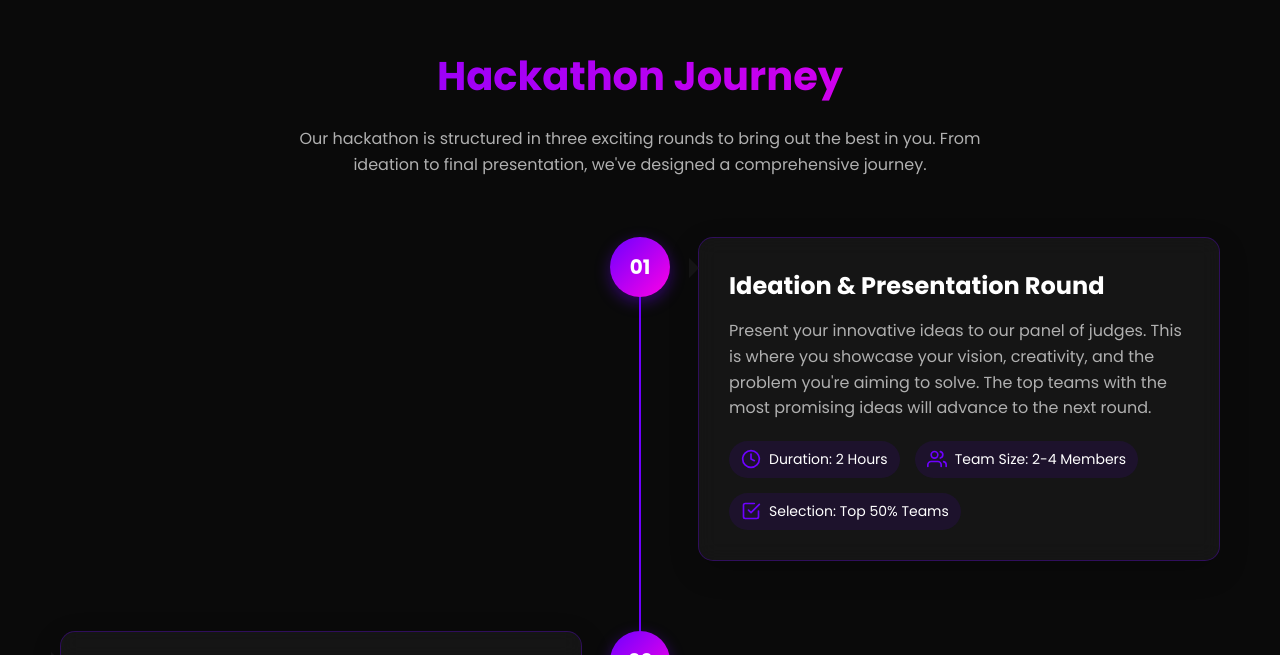
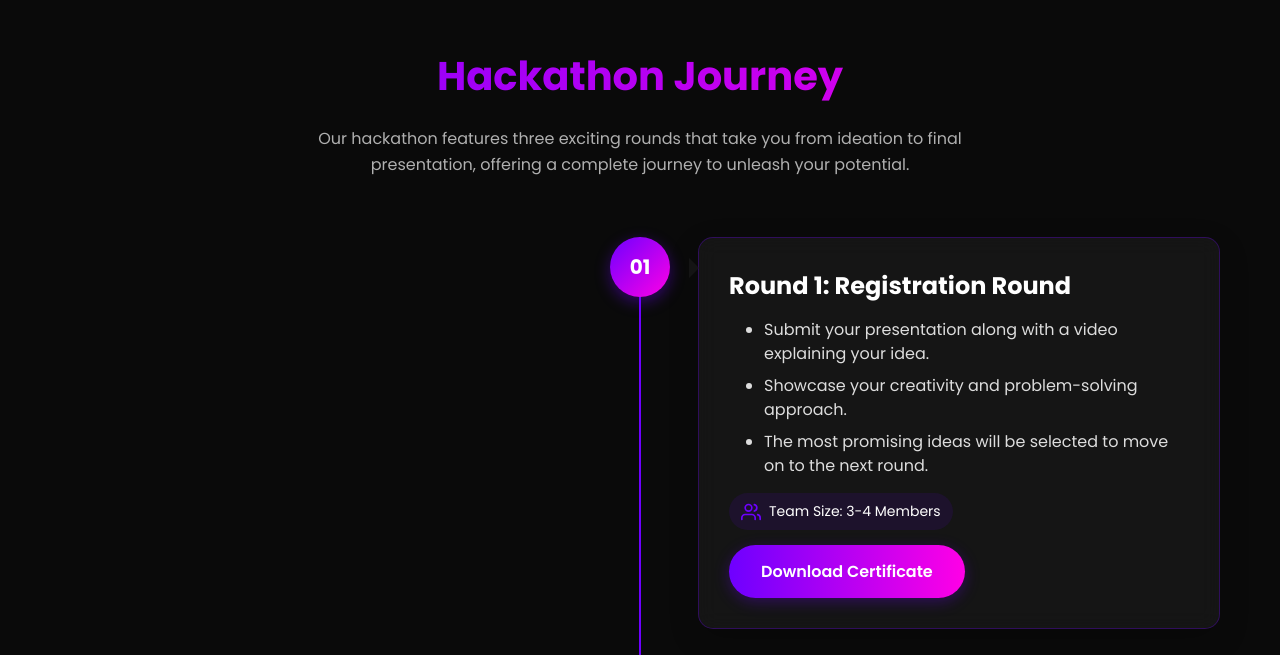
Before and after one commit to HimanshuRawat143/Hackathon, a React (Create React App) app in the folder client/: page / in a window 1280 px wide. Shown: the part 2145-2800 px from the top of the page. Built offline with nearby package versions, Linux system fonts and the light colour scheme.

Commit message:
Hackathon journey updatd !

```diff
--- a/client/src/components/HackathonTimeline.js
+++ b/client/src/components/HackathonTimeline.js
@@ -2,6 +2,7 @@ import React from 'react';
 import styled from 'styled-components';
 import { motion } from 'framer-motion';
 import { useInView } from 'react-intersection-observer';
+import { Link } from 'react-router-dom';
 
 const HackathonTimeline = () => {
   const [ref1, inView1] = useInView({
@@ -51,8 +52,8 @@ const HackathonTimeline = () => {
     >
       <TimelineHeading>Hackathon Journey</TimelineHeading>
       <TimelineDescription>
-        Our hackathon is structured in three exciting rounds to bring out the best in you.
-        From ideation to final presentation, we've designed a comprehensive journey.
+      Our hackathon features three exciting rounds that take you from ideation to final
+      presentation, offering a complete journey to unleash your potential.
       </TimelineDescription>
 
       <Timeline>
@@ -65,20 +66,16 @@ const HackathonTimeline = () => {
         >
           <TimelineNumber>01</TimelineNumber>
           <TimelineContent>
-            <TimelineItemTitle>Ideation & Presentation Round</TimelineItemTitle>
+            <TimelineItemTitle>Round 1: Registration Round</TimelineItemTitle>
             <TimelineItemDescription>
-              Present your innovative ideas to our panel of judges. This is where you showcase your
-              vision, creativity, and the problem you're aiming to solve. The top teams with the most
-              promising ideas will advance to the next round.
+              <ul>
+                <li>Submit your presentation along with a video explaining your idea.</li>
+                <li>Showcase your creativity and problem-solving approach.</li>
+                <li>The most promising ideas will be selected to move on to the next round.</li>
+              </ul>
             </TimelineItemDescription>
             <TimelineDetails>
-              <TimelineDetailItem>
-                <svg xmlns="http://www.w3.org/2000/svg" width="20" height="20" viewBox="0 0 24 24" fill="none" stroke="currentColor" strokeWidth="2" strokeLinecap="round" strokeLinejoin="round">
-                  <circle cx="12" cy="12" r="10"></circle>
-                  <polyline points="12 6 12 12 16 14"></polyline>
-                </svg>
-                <span>Duration: 2 Hours</span>
-              </TimelineDetailItem>
+
               <TimelineDetailItem>
                 <svg xmlns="http://www.w3.org/2000/svg" width="20" height="20" viewBox="0 0 24 24" fill="none" stroke="currentColor" strokeWidth="2" strokeLinecap="round" strokeLinejoin="round">
                   <path d="M17 21v-2a4 4 0 0 0-4-4H5a4 4 0 0 0-4 4v2"></path>
@@ -86,15 +83,18 @@ const HackathonTimeline = () => {
                   <path d="M23 21v-2a4 4 0 0 0-3-3.87"></path>
                   <path d="M16 3.13a4 4 0 0 1 0 7.75"></path>
                 </svg>
-                <span>Team Size: 2-4 Members</span>
+                <span>Team Size: 3-4 Members</span>
               </TimelineDetailItem>
-              <TimelineDetailItem>
+              {/* <TimelineDetailItem>
                 <svg xmlns="http://www.w3.org/2000/svg" width="20" height="20" viewBox="0 0 24 24" fill="none" stroke="currentColor" strokeWidth="2" strokeLinecap="round" strokeLinejoin="round">
                   <polyline points="9 11 12 14 22 4"></polyline>
                   <path d="M21 12v7a2 2 0 0 1-2 2H5a2 2 0 0 1-2-2V5a2 2 0 0 1 2-2h11"></path>
                 </svg>
                 <span>Selection: Top 50% Teams</span>
-              </TimelineDetailItem>
+              </TimelineDetailItem> */}
+              <Link to="/certificate" style={{ textDecoration: 'none' }}>
+                <PrimaryButton as="div">Download Certificate</PrimaryButton>
+              </Link>
             </TimelineDetails>
           </TimelineContent>
         </TimelineItem>
@@ -109,11 +109,13 @@ const HackathonTimeline = () => {
         >
           <TimelineNumber>02</TimelineNumber>
           <TimelineContent>
-            <TimelineItemTitle>Development & Prototype Round</TimelineItemTitle>
+            <TimelineItemTitle>Round 2: 24 Hours Hackathon</TimelineItemTitle>
             <TimelineItemDescription>
-              This is where the real action happens! Teams will have 24 hours to develop a working
-              prototype of their solution. Mentors will be available to guide you through technical
-              challenges. Show us your coding skills, teamwork, and problem-solving abilities.
+            <ul>
+                <li>Teams will have 24 hours of nonstop innovation and developing solutions.</li>
+                <li>Fun events and games to keep the energy high.</li>
+                <li>A chance to win exciting rewards and prizes.</li>
+              </ul>
             </TimelineItemDescription>
             <TimelineDetails>
               <TimelineDetailItem>
@@ -123,19 +125,19 @@ const HackathonTimeline = () => {
                 </svg>
                 <span>Duration: 24 Hours</span>
               </TimelineDetailItem>
-              <TimelineDetailItem>
+              {/* <TimelineDetailItem>
                 <svg xmlns="http://www.w3.org/2000/svg" width="20" height="20" viewBox="0 0 24 24" fill="none" stroke="currentColor" strokeWidth="2" strokeLinecap="round" strokeLinejoin="round">
                   <path d="M22 11.08V12a10 10 0 1 1-5.93-9.14"></path>
                   <polyline points="22 4 12 14.01 9 11.01"></polyline>
                 </svg>
                 <span>Resources: Provided</span>
-              </TimelineDetailItem>
+              </TimelineDetailItem> */}
               <TimelineDetailItem>
                 <svg xmlns="http://www.w3.org/2000/svg" width="20" height="20" viewBox="0 0 24 24" fill="none" stroke="currentColor" strokeWidth="2" strokeLinecap="round" strokeLinejoin="round">
                   <polyline points="9 11 12 14 22 4"></polyline>
                   <path d="M21 12v7a2 2 0 0 1-2 2H5a2 2 0 0 1-2-2V5a2 2 0 0 1 2-2h11"></path>
                 </svg>
-                <span>Selection: Top 10 Teams</span>
+                <span>Selection: Top 3 Teams</span>
               </TimelineDetailItem>
             </TimelineDetails>
           </TimelineContent>
@@ -150,34 +152,36 @@ const HackathonTimeline = () => {
         >
           <TimelineNumber>03</TimelineNumber>
           <TimelineContent>
-            <TimelineItemTitle>Final Presentation & Demo Round</TimelineItemTitle>
+            <TimelineItemTitle>Round 3: Final Round                                                                                                                                            The Grand Finale!
+            </TimelineItemTitle>
             <TimelineItemDescription>
-              The grand finale! The top 10 teams will present their completed projects to a panel of
-              industry experts and investors. This is your chance to shine and showcase the full
-              potential of your innovation. Winners will be selected based on innovation, execution,
-              impact, and presentation.
+            <ul>
+                <li>Winners will receive exciting rewards.</li>
+                <li>Special recognition and felicitation for the winners.</li>
+                <li>Closing ceremony to wrap up the event.</li>
+              </ul>
             </TimelineItemDescription>
             <TimelineDetails>
-              <TimelineDetailItem>
+              {/* <TimelineDetailItem>
                 <svg xmlns="http://www.w3.org/2000/svg" width="20" height="20" viewBox="0 0 24 24" fill="none" stroke="currentColor" strokeWidth="2" strokeLinecap="round" strokeLinejoin="round">
                   <circle cx="12" cy="12" r="10"></circle>
                   <polyline points="12 6 12 12 16 14"></polyline>
                 </svg>
                 <span>Duration: 3 Hours</span>
-              </TimelineDetailItem>
+              </TimelineDetailItem> */}
               <TimelineDetailItem>
                 <svg xmlns="http://www.w3.org/2000/svg" width="20" height="20" viewBox="0 0 24 24" fill="none" stroke="currentColor" strokeWidth="2" strokeLinecap="round" strokeLinejoin="round">
                   <circle cx="12" cy="8" r="7"></circle>
                   <polyline points="8.21 13.89 7 23 12 20 17 23 15.79 13.88"></polyline>
                 </svg>
-                <span>Prizes: $10,000+ Pool</span>
+                <span>Prizes: 25,000 Pool</span>
               </TimelineDetailItem>
               <TimelineDetailItem>
                 <svg xmlns="http://www.w3.org/2000/svg" width="20" height="20" viewBox="0 0 24 24" fill="none" stroke="currentColor" strokeWidth="2" strokeLinecap="round" strokeLinejoin="round">
                   <rect x="2" y="7" width="20" height="14" rx="2" ry="2"></rect>
                   <path d="M16 21V5a2 2 0 0 0-2-2h-4a2 2 0 0 0-2 2v16"></path>
                 </svg>
-                <span>Incubation Opportunity</span>
+                <span>Prize Distribution</span>
               </TimelineDetailItem>
             </TimelineDetails>
           </TimelineContent>
@@ -186,6 +190,26 @@ const HackathonTimeline = () => {
     </TimelineContainer>
   );
 };
+
+const PrimaryButton = styled.button`
+  display: inline-block;
+  padding: 14px 32px;
+  background: linear-gradient(90deg, #6e00ff 0%, #ff00e6 100%);
+  color: white;
+  border: none;
+  border-radius: 30px;
+  font-weight: 600;
+  font-size: 16px;
+  cursor: pointer;
+  transition: all 0.3s ease;
+  text-decoration: none;
+  box-shadow: 0 4px 15px rgba(110, 0, 255, 0.3);
+
+  &:hover {
+    transform: translateY(-3px);
+    box-shadow: 0 6px 20px rgba(110, 0, 255, 0.4);
+  }
+`;
 
 const TimelineContainer = styled.div`
   padding: 80px 20px;
@@ -311,10 +335,18 @@ const TimelineItemTitle = styled.h3`
   color: #ffffff;
 `;
 
-const TimelineItemDescription = styled.p`
-  color: #b0b0b0;
-  margin-bottom: 20px;
-  line-height: 1.6;
+const TimelineItemDescription = styled.div`
+  color: #ddd;
+  margin-top: 10px;
+  ul {
+    padding-left: 20px;
+    margin: 15px;
+    list-style-type: disc;
+  }
+  li {
+    margin-bottom: 8px;
+    line-height: 1.5;
+  }
 `;
 
 const TimelineDetails = styled.div`
--- a/client/src/pages/CertificatePage.js
+++ b/client/src/pages/CertificatePage.js
@@ -76,7 +76,7 @@ const CertificatePage = () => {
                 <QuestionTitle>Have Questions?</QuestionTitle>
                 <QuestionText>
                   If you have any questions about certificates or need assistance, please contact us at
-                  <EmailLink href="mailto:certificates@hackoholic.com">certificates@hackoholic.com</EmailLink>
+                  <EmailLink href="mailto:Hackaholic3.0.codev@gmail.com">Hackaholic3.0.codev@gmail.com</EmailLink>
                 </QuestionText>
               </QuestionsContainer>
             </InfoSection>
```
